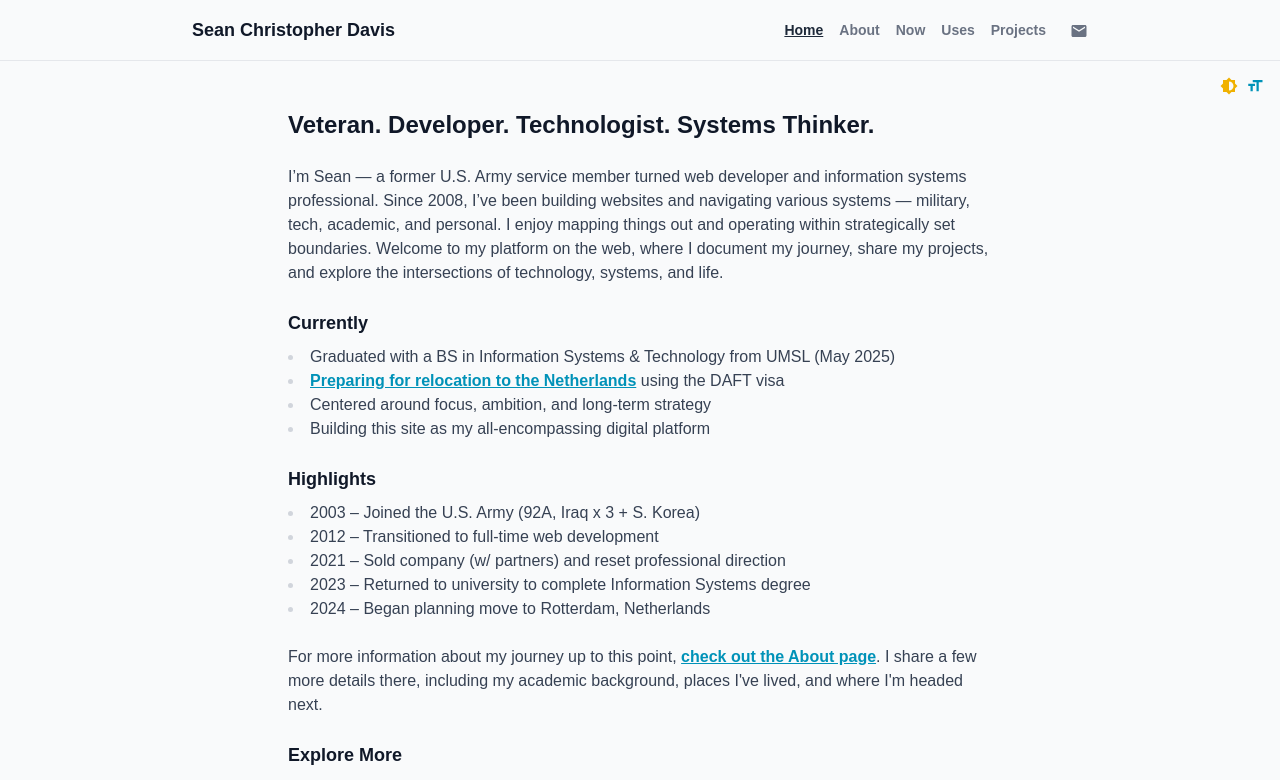
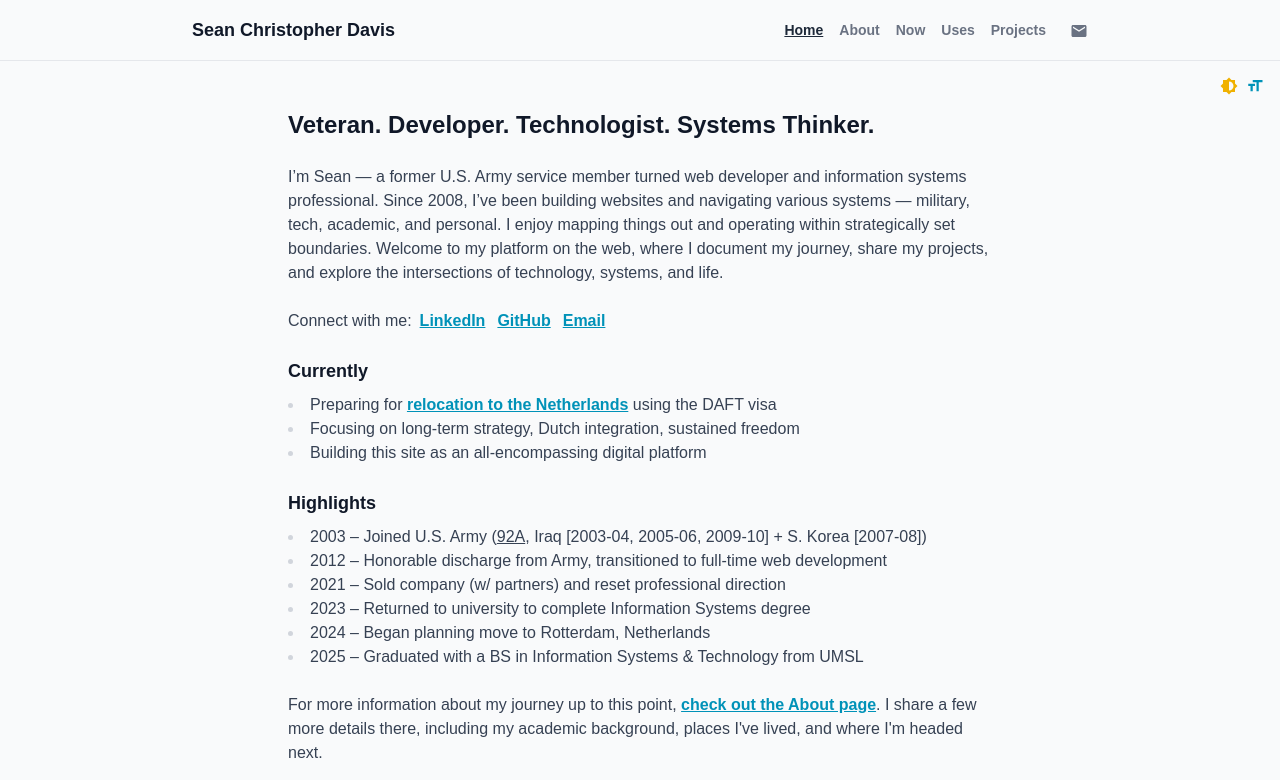
Before and after one commit to SeanChDavis/SeanChDavis, a React (Vite) app: page / in a window 1280 px wide. Shown: the top 780 px of the page. Built offline with nearby package versions, Linux system fonts and the light colour scheme; the HTML template or start-up script is replaced by a standard one.

Commit message:
content updates

```diff
--- a/src/pages/About.jsx
+++ b/src/pages/About.jsx
@@ -26,7 +26,7 @@ const About = () => {
 
             <p>In late 2021 after selling a company with my partners at Sandhills Development LLC, I returned to St. Louis after nearly 19 years away.</p>
 
-            <p>Shortly thereafter, now with the lifestyle freedom to plan the next phase of my career, I returned to school - right back into the University of Missouri system, actually. I graduated with honors from the University of Missouri-St. Louis (UMSL) with a <span className={"font-medium text-gray-950 dark:text-white"}>Bachelor of Science in Information Systems and Technology</span> in May 2025.</p>
+            <p>Shortly thereafter, now with the lifestyle freedom to plan the next phase of my career, I returned to school - right back into the University of Missouri system, actually. I've since graduated with honors from the University of Missouri-St. Louis (UMSL) with a <span className={"font-medium text-gray-950 dark:text-white"}>Bachelor of Science in Information Systems</span>.</p>
 
             <p>During my time at UMSL I studied abroad in Bremen, Germany. It was an awesome experience. I also spent time in the Netherlands and decided that would be my next move. <Link to="/netherlands-journey" className={linkClasses}>Planning began in July 2024</Link> and the move will be executed in September 2025 using the DAFT visa. 🎉</p>
 
--- a/src/pages/Home.jsx
+++ b/src/pages/Home.jsx
@@ -1,5 +1,6 @@
 import {Link} from "react-router-dom";
 import siteData from "../data/siteData.json";
+import React from "react";
 
 export default function Home() {
 
@@ -13,26 +14,32 @@ export default function Home() {
                 <p>
                     I’m Sean — a former U.S. Army service member turned web developer and information systems professional. Since 2008, I’ve been building websites and navigating various systems — military, tech, academic, and personal. I enjoy mapping things out and operating within strategically set boundaries. Welcome to my platform on the web, where I document my journey, share my projects, and explore the intersections of technology, systems, and life.
                 </p>
+                <ul className="mt-2 space-x-3 flex">
+                    <li className={'mr-2'}>Connect with me:</li>
+                    <li><a href="https://www.linkedin.com/in/SeanChDavis/" target="_blank" rel="noopener noreferrer" className={linkClasses}>LinkedIn</a></li>
+                    <li><a href="https://github.com/SeanChDavis/" target="_blank" rel="noopener noreferrer" className={linkClasses}>GitHub</a></li>
+                    <li><Link to="/contact" className={linkClasses}>Email</Link></li>
+                </ul>
             </section>
 
             <section className="space-y-2">
                 <h2 className={headingClasses}>Currently</h2>
                 <ul className="list-disc list-inside space-y-2 md:space-y-0 md:marker:text-gray-300">
-                    <li>Graduated with a BS in Information Systems & Technology from <abbr className="cursor-help no-underline" title="University of Missouri-St. Louis">UMSL</abbr> (May 2025)</li>
-                    <li><Link to="/netherlands-journey" className={linkClasses}>Preparing for relocation to the Netherlands</Link> using the <abbr className="cursor-help no-underline" title="Dutch American Friendship Treaty">DAFT</abbr> visa</li>
-                    <li>Centered around focus, ambition, and long-term strategy</li>
-                    <li>Building this site as my all-encompassing digital platform</li>
+                    <li>Preparing for <Link to="/netherlands-journey" className={linkClasses}>relocation to the Netherlands</Link> using the <abbr className="cursor-help no-underline" title="Dutch American Friendship Treaty">DAFT</abbr> visa</li>
+                    <li>Focusing on long-term strategy, Dutch integration, sustained freedom</li>
+                    <li>Building this site as an all-encompassing digital platform</li>
                 </ul>
             </section>
 
             <section className="space-y-2">
                 <h2 className={headingClasses}>Highlights</h2>
                 <ul className="list-disc list-inside space-y-2 md:space-y-0 md:marker:text-gray-300">
-                    <li>2003 – Joined the U.S. Army (92A, Iraq x 3 + S. Korea)</li>
-                    <li>2012 – Transitioned to full-time web development</li>
+                    <li>2003 – Joined U.S. Army (<a href="https://www.goarmy.com/careers-and-jobs/support-logistics/transportation-inventory/92a-automated-logistical-specialist" className={'underline hover:no-underline'} target={"_blank"} rel="noopener noreferrer">92A</a>, Iraq [2003-04, 2005-06, 2009-10] + S. Korea [2007-08])</li>
+                    <li>2012 – Honorable discharge from Army, transitioned to full-time web development</li>
                     <li>2021 – Sold company (w/ partners) and reset professional direction</li>
                     <li>2023 – Returned to university to complete Information Systems degree</li>
                     <li>2024 – Began planning move to Rotterdam, Netherlands</li>
+                    <li>2025 – Graduated with a BS in Information Systems & Technology from <abbr className="cursor-help no-underline" title="University of Missouri-St. Louis">UMSL</abbr></li>
                 </ul>
             </section>
 
@@ -46,7 +53,6 @@ export default function Home() {
                     <li><Link to="/now" className={linkClasses}>Now</Link> – What I’m focused on right now</li>
                     <li><Link to="/uses" className={linkClasses}>Uses</Link> – My tools, stack, and workflow</li>
                     <li><Link to="/projects" className={linkClasses}>Projects</Link> – Experiments and things I’ve built</li>
-                    <li><Link to="/contact" className={linkClasses}>Contact</Link> – Reach out to me</li>
                 </ul>
             </section>
         </main>
--- a/src/pages/Now.jsx
+++ b/src/pages/Now.jsx
@@ -14,7 +14,7 @@ export default function Now() {
 
             <div className="space-y-6">
                 <div>
-                    <h2 className={headingClasses}>BS in Information Systems & Technology — Completed</h2>
+                    <h2 className={headingClasses}>BS in Information Systems — Completed</h2>
                     <p>I recently completed a bachelor's degree at <abbr className="cursor-help no-underline" title="University of Missouri-St. Louis">UMSL</abbr>. No plans for graduate school — I'm focused on getting back to applying what I know.</p>
                 </div>
 
--- a/src/pages/Projects.jsx
+++ b/src/pages/Projects.jsx
@@ -10,7 +10,7 @@ export default function Projects() {
         <main className="md:w-3xl max-w-3xl mx-auto px-4 md:px-8 py-12 space-y-6">
             <h1 className="text-2xl font-extrabold text-gray-900 dark:text-gray-200">Projects & Experiments</h1>
 
-            <p>This is a <em>selective</em> list of things I’ve built, helped grow, or explored — professionally and personally.</p>
+            <p>This is a <em>selective</em> list of things I’ve built, helped grow, or explored professionally and personally.</p>
 
             <div className="space-y-6">
 
--- a/src/pages/Uses.jsx
+++ b/src/pages/Uses.jsx
@@ -28,9 +28,9 @@ export default function Uses() {
                     <h2 className={headingClasses}>Productivity</h2>
                     <ul className="list-disc list-inside space-y-2 md:space-y-0 md:marker:text-gray-300">
                         <li>Notes & Planning: <a href="https://obsidian.md/" className={linkClasses} target={"_blank"} rel="noopener noreferrer">Obsidian</a>, OneDrive, pen + paper</li>
-                        <li>Passwords: LastPass</li>
+                        <li>Passwords & Security: 1Password</li>
                         <li>Finances: MS Excel, manual tracking</li>
-                        <li>Calendar: Google Calendar</li>
+                        <li>Time-Management: Google Calendar</li>
                     </ul>
                 </section>
 
@@ -49,7 +49,7 @@ export default function Uses() {
                     <ul className="list-disc list-inside space-y-2 md:space-y-0 md:marker:text-gray-300">
                         <li>Cloud: Obsidian, OneDrive</li>
                         <li>Email: Gmail, <a href={"https://formspree.io/"} className={linkClasses} target={"_blank"} rel="noopener noreferrer">Formspree</a></li>
-                        <li>Domains: NameCheap</li>
+                        <li>Domains & Hosting: NameCheap, Netlify</li>
                         <li>Planning: <a href="https://wise.com/invite/dic/seand823" className={linkClasses} target={"_blank"} rel="noopener noreferrer">Wise</a>, EUR-based budgeting for <Link to="/netherlands-journey" className={linkClasses}>Netherlands move</Link></li>
                     </ul>
                 </section>
```
